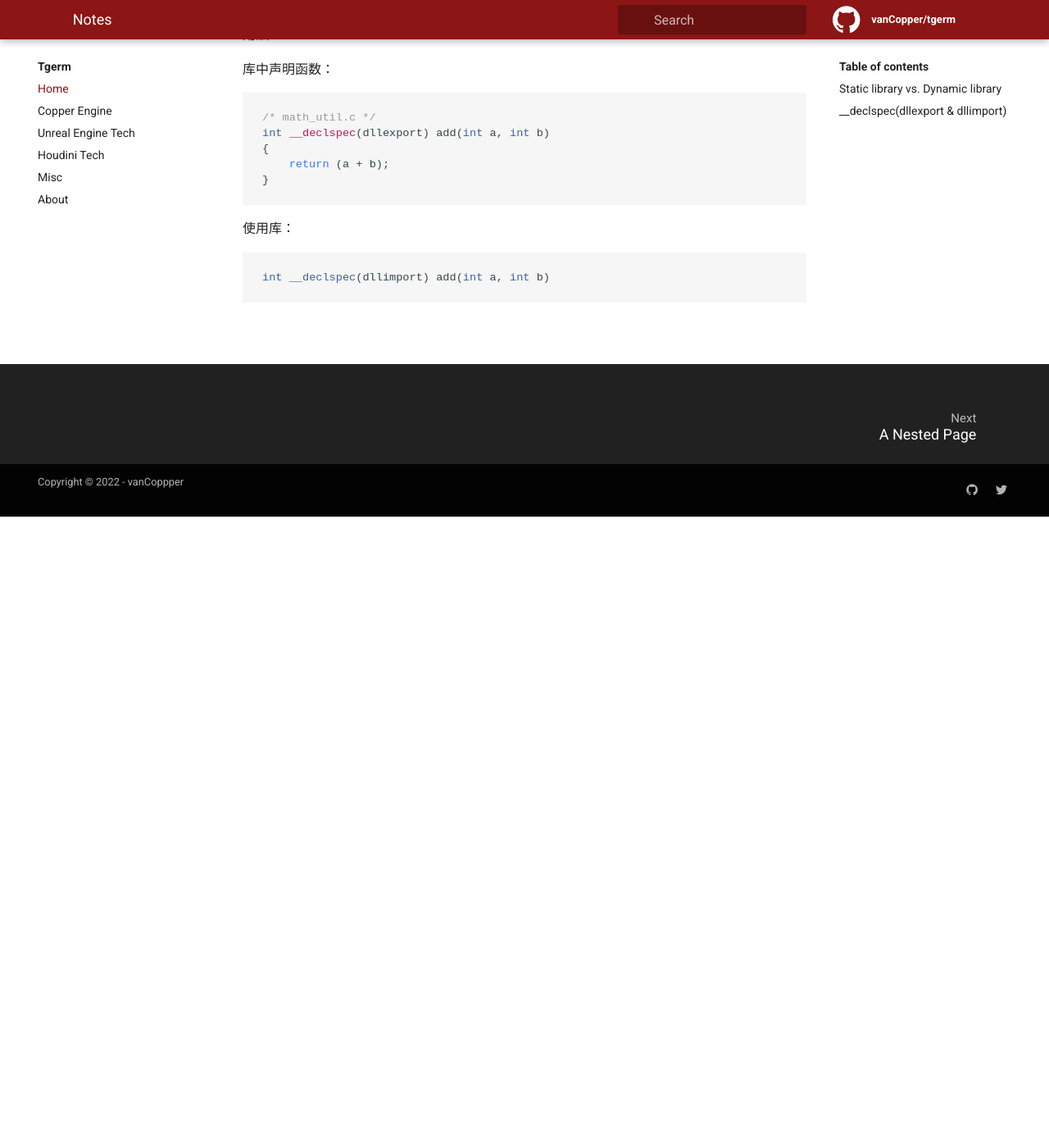
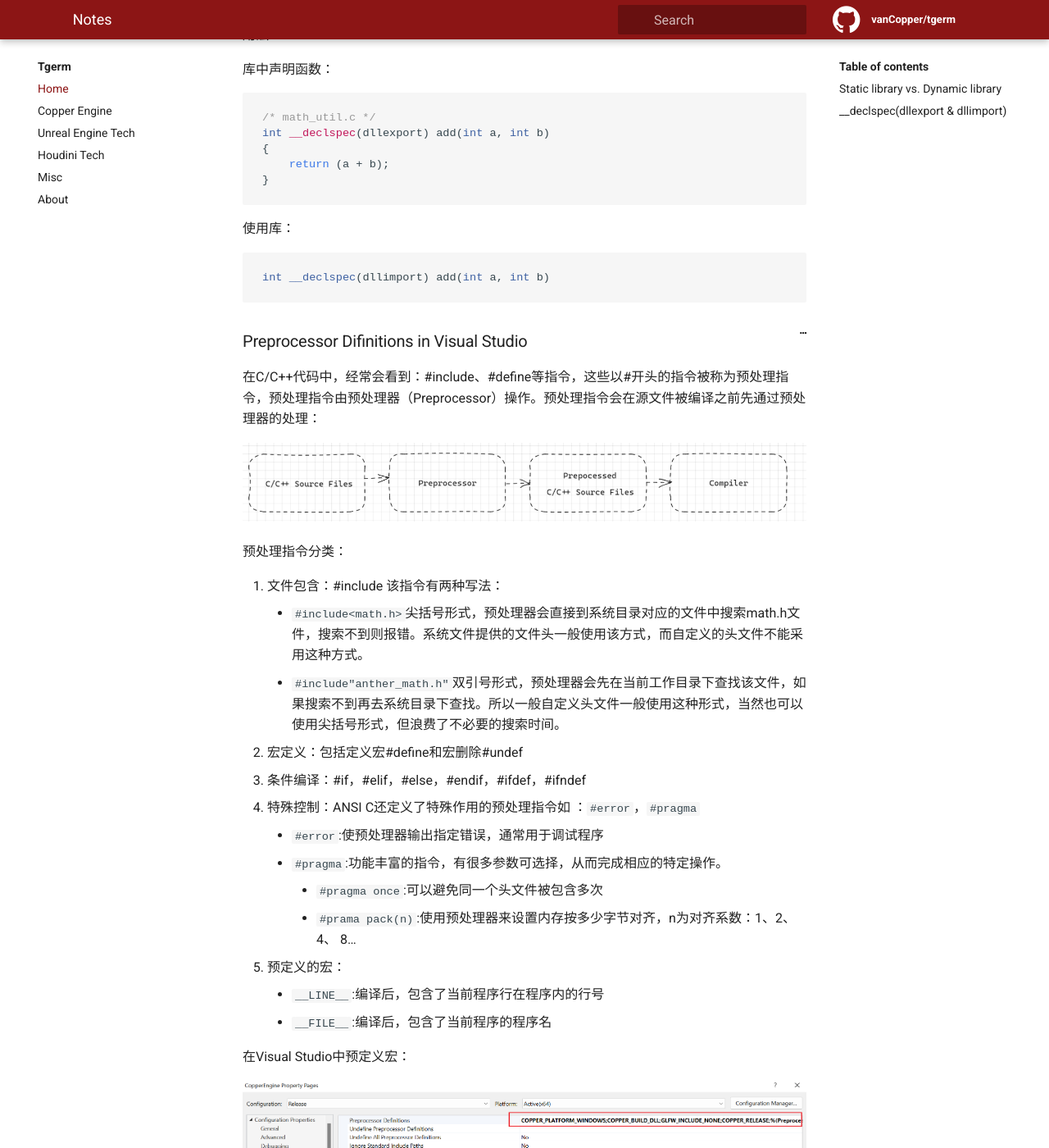
Before and after one commit to vanCopper/tgerm, a Jekyll site: the page built from _docs/copper/Notes.md, in a window 1280 px wide and 1400 px high, scrolled down 1935 px. Shown: the whole window at 82% size. Built offline with Jekyll 4.4.1, drawn with Linux system fonts in a browser that asks for light colours; before the commit the page ends 2565 px from its top, so only the background shows below that.

Commit message:
Modified Notes.md: Preprocessor Difinitions in Visual Studio

````diff
--- a/_docs/copper/Notes.md
+++ b/_docs/copper/Notes.md
@@ -54,3 +54,29 @@ int __declspec(dllexport) add(int a, int b)
 ```c
 int __declspec(dllimport) add(int a, int b)
 ```
+
+### Preprocessor Difinitions in Visual Studio
+
+在C/C++代码中，经常会看到：#include、#define等指令，这些以#开头的指令被称为预处理指令，预处理指令由预处理器（Preprocessor）操作。预处理指令会在源文件被编译之前先通过预处理器的处理：
+
+![image-20220519112320822](./Images/Notes/image-20220519112320822.png)
+
+预处理指令分类：
+
+1. 文件包含：#include 该指令有两种写法：
+   - `#include<math.h>`尖括号形式，预处理器会直接到系统目录对应的文件中搜索math.h文件，搜索不到则报错。系统文件提供的文件头一般使用该方式，而自定义的头文件不能采用这种方式。
+   - `#include"anther_math.h"`双引号形式，预处理器会先在当前工作目录下查找该文件，如果搜索不到再去系统目录下查找。所以一般自定义头文件一般使用这种形式，当然也可以使用尖括号形式，但浪费了不必要的搜索时间。
+2. 宏定义：包括定义宏#define和宏删除#undef
+3. 条件编译：#if，#elif，#else，#endif，#ifdef，#ifndef
+4. 特殊控制：ANSI C还定义了特殊作用的预处理指令如 ：`#error`，`#pragma`
+   - `#error`:使预处理器输出指定错误，通常用于调试程序
+   - `#pragma`:功能丰富的指令，有很多参数可选择，从而完成相应的特定操作。
+      - `#pragma once`:可以避免同一个头文件被包含多次
+      - `#prama pack(n)`:使用预处理器来设置内存按多少字节对齐，n为对齐系数：1、2、4、 8...
+5. 预定义的宏：
+   - `__LINE__`:编译后，包含了当前程序行在程序内的行号
+   - `__FILE__`:编译后，包含了当前程序的程序名
+
+在Visual Studio中预定义宏：
+
+![image-20220519224246071](./Images/Notes/image-20220519224246071.png)
````
Also changed, not shown: _docs/copper/Images/Notes/image-20220519102122170.png (added), _docs/copper/Images/Notes/image-20220519112320822.png (added), _docs/copper/Images/Notes/image-20220519224246071.png (added).
